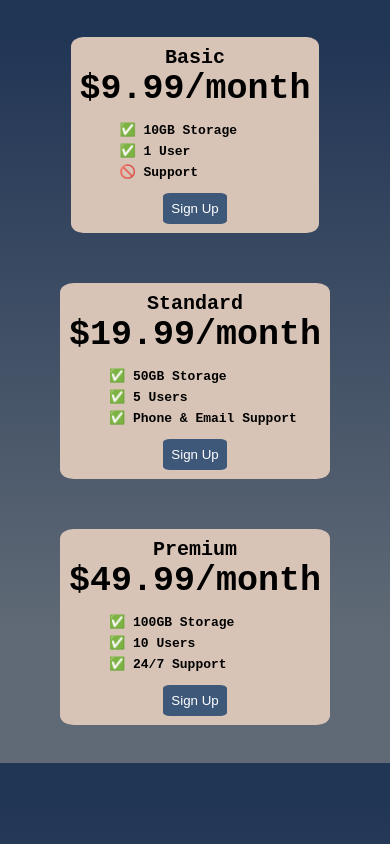
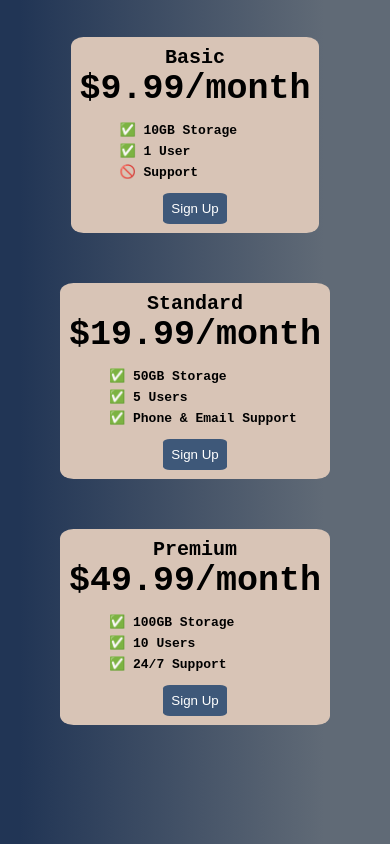
Before and after one commit to VoltFusion101/Udemy-WebDev, a plain HTML site: page index.html in a window 390 px wide. Drawn offline with Linux system fonts and the light colour scheme; a web font is replaced by a local one.

Commit message:
updated : same like previous update

```diff
--- a/index.html
+++ b/index.html
@@ -2,6 +2,7 @@
 <html>
   <head>
     <title>Flexbox Pricing Table</title>
+    <meta name="=viewpoert" content="width=device-width, initial-scale=1">
     <link rel="preconnect" href="https://fonts.googleapis.com" />
     <link rel="preconnect" href="https://fonts.gstatic.com" crossorigin />
     <link
@@ -81,9 +82,6 @@
         }
 
         @media (max-width: 500px) {
-        html{
-            background: linear-gradient(to bottom,#213555 5%, #606a76 83%) ;
-          }
 
         .pricing-container{
           display: flex;
```
